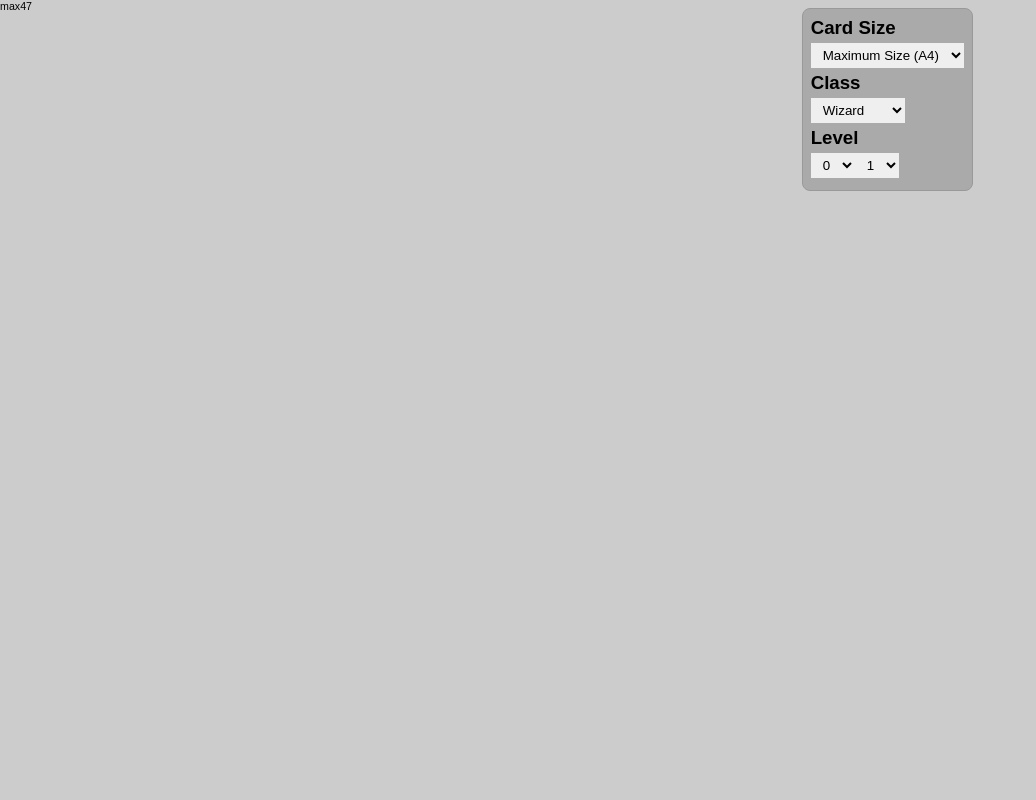
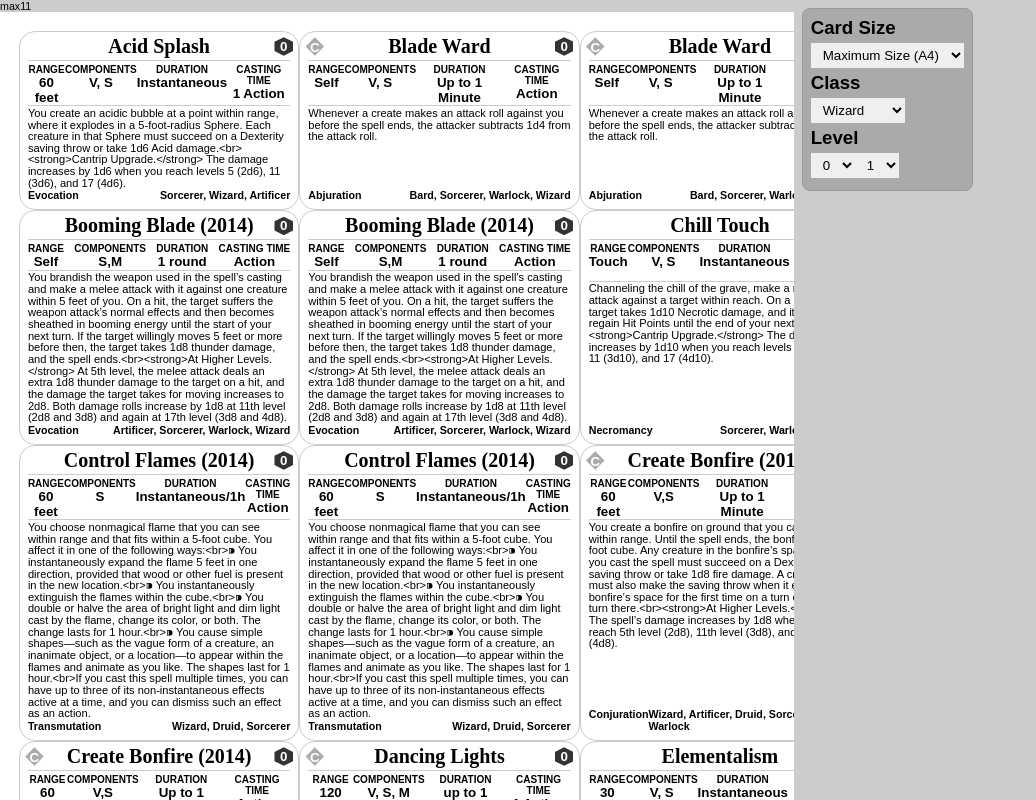
Before and after one commit to coffeepyros/spellcards, a React (Vite) app: page / in a window 1280 px wide. Shown: the top 800 px of the page, without its empty margins (0-1036 px from the left). Built offline with nearby package versions, Linux system fonts and the light colour scheme; a web font is replaced by a local one.

Commit message:
spells are displayed according to filter, missing: pagination

```diff
--- a/src/App.tsx
+++ b/src/App.tsx
@@ -20,26 +20,17 @@ const App = () => {
     max: 1,
   });
   const data: Spelldata[] = srdData.concat(customData); // all spells
-  const [spellsToDisplay, setSpellsToDisplay] = useState<Spelldata[]>(data);
 
-  const numOfPages: number = Math.ceil(
-    spellsToDisplay.length / cardSizeCssClass.cardsPerPage,
-  );
-
-  console.log(numOfPages);
-
-  function filterSpells() {
-    console.log("Filtering spells...");
-    const filteredSpells: Spelldata[] = data.filter(
+  const filteredSpells: Spelldata[] = data
+    .filter(
       (spell) =>
         spell.classes != null &&
-        spell.classes.includes(classFilter) &&
+        spell.classes.toLocaleLowerCase().includes(classFilter) &&
         spell.level != null &&
         spell.level >= levelFilter.min &&
         spell.level <= levelFilter.max,
-    );
-    // SORT SPELLS BY LEVEL - CANTRIPS FIRST, THEN SPELL NAME
-    filteredSpells.sort((a, b) => {
+    )
+    .sort((a, b) => {
       if (
         a.level == null ||
         b.level == null ||
@@ -53,13 +44,68 @@ const App = () => {
       if (a.spell_name > b.spell_name) return 1;
       return 0;
     });
-    setSpellsToDisplay(filteredSpells);
-  }
+
+  const numOfPages: number = Math.ceil(
+    filteredSpells.length / cardSizeCssClass.cardsPerPage,
+  );
 
   return (
     <>
       {cardSize}
       {numOfPages}
+      <article className={"page" + ` ${cardSizeCssClass.cardSizePageCss}`}>
+        {filteredSpells.map((spell) => {
+          const ritualOnly: boolean | null =
+            !spell.concentration && spell.ritual;
+          const ritualAndConcentration: boolean | null =
+            spell.concentration && spell.ritual;
+
+          return (
+            <section
+              className={"card" + ` ${cardSizeCssClass.cardSizeCardCss}`}
+            >
+              {spell.concentration && <span className="concentration">C</span>}
+              {ritualOnly && <span className="ritual">R</span>}
+              {ritualAndConcentration && (
+                <span className="ritual ritConc">R</span>
+              )}
+              <h2
+                className="name"
+                style={
+                  spell.spell_name && spell.spell_name.length > 24
+                    ? { transform: "scale(0.80) translateY(-25%)" }
+                    : {}
+                }
+              >
+                {spell.spell_name}
+              </h2>
+              <span className="level">{spell.level}</span>
+              <header>
+                <section>
+                  <h3>Range</h3>
+                  <p>{spell.range}</p>
+                </section>
+                <section>
+                  <h3>Components</h3>
+                  <p>{spell.components}</p>
+                </section>
+                <section>
+                  <h3>Duration</h3>
+                  <p>{spell.duration}</p>
+                </section>
+                <section>
+                  <h3>Casting Time</h3>
+                  <p>{spell.casting_time}</p>
+                </section>
+              </header>
+              <main>{mdTransform(spell.description)}</main>
+              <footer>
+                <span>{spell.school}</span>
+                <span>{spell.classes}</span>
+              </footer>
+            </section>
+          );
+        })}
         <ControlPanel
           cardSize={cardSize}
           setCardSize={setCardSize}
@@ -69,6 +115,7 @@ const App = () => {
           levelFilter={levelFilter}
           setLevelFilter={setLevelFilter}
         />
+      </article>
     </>
   );
 };
```
Lines whose indentation alone changed are shown as unchanged.
